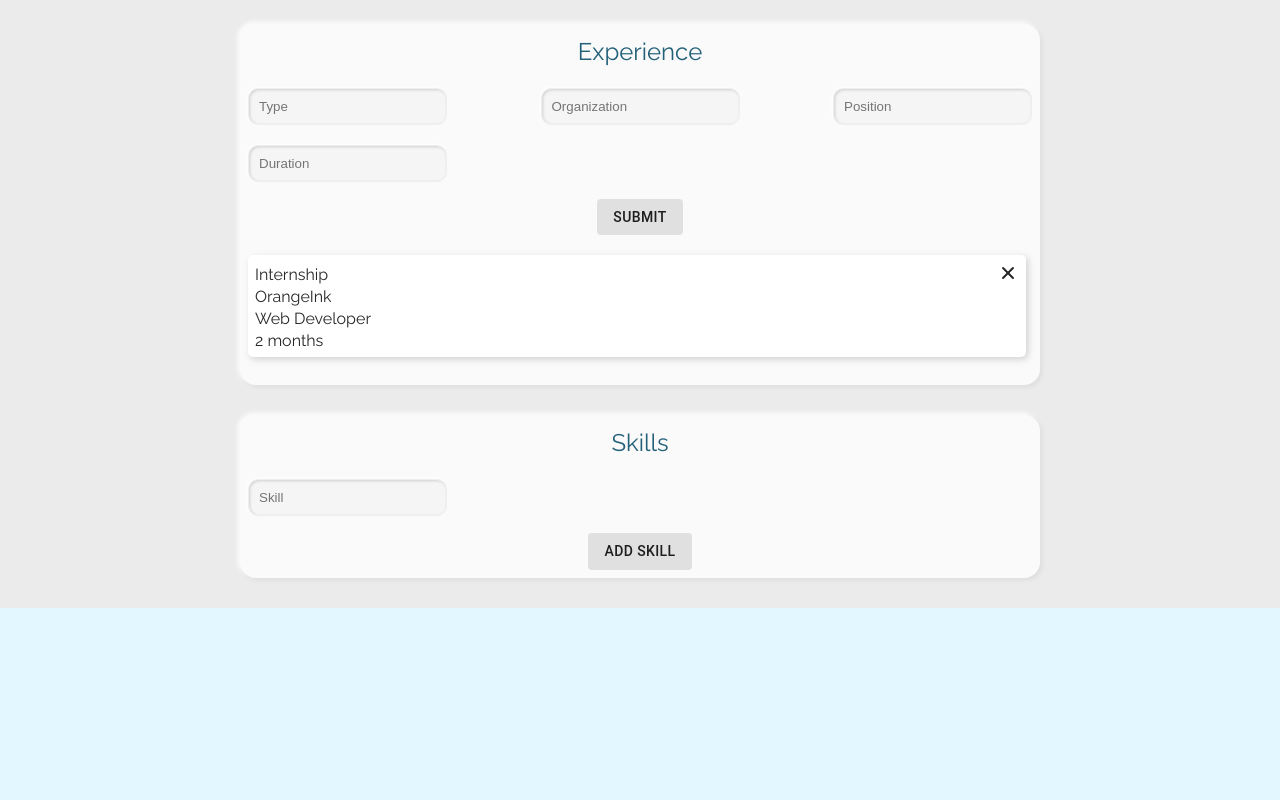
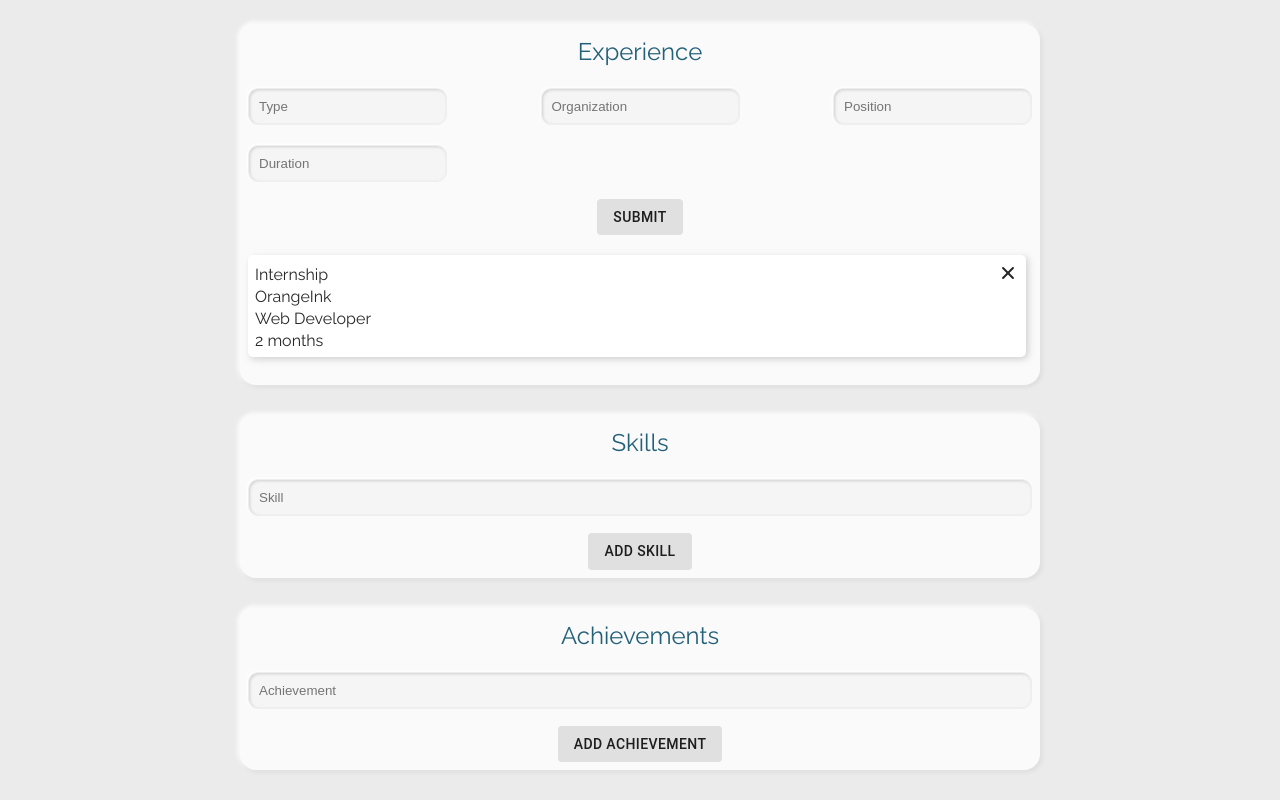
Before and after one commit to SBhattacharya45/resume-builder, a React (Create React App) app: page /form in a window 1280 px wide. Shown: the part 1014-1814 px from the top of the page. Before the commit the page ends 1622 px from the top, so only its background shows below. Built offline with nearby package versions, Linux system fonts and the light colour scheme.

Commit message:
added achievment field, adde new class for skills and achievemnt

```diff
--- a/src/containers/FormContainer/FormContainer.js
+++ b/src/containers/FormContainer/FormContainer.js
@@ -95,7 +95,8 @@ class FormConatiner extends Component {
             position: 'Web Developer',
             duration: '2 months'
         }],
-        skills: []
+        skills: [],
+        achivs: []
     }
 
     inputChangedHandler = (event, key) => {
@@ -167,6 +168,22 @@ class FormConatiner extends Component {
         this.setState({skills: updatedSkills});
     }
 
+    achivSubmitHandler = (event) => {
+        event.preventDefault();
+        const data = new FormData(event.target);
+        let updatedAchivs = [...this.state.achivs];
+        updatedAchivs.push({
+            achiv: data.get('achiv')
+        })
+        this.setState({achivs: updatedAchivs});
+    }
+
+    achivDeleteHandler = (key) => {
+        let updatedAchivs = [...this.state.achivs];
+        updatedAchivs.splice(key, 1);
+        this.setState({achivs: updatedAchivs});
+    }
+
 
 
     render() {
@@ -223,6 +240,15 @@ class FormConatiner extends Component {
             <div>
                 {skillsArray.map((skillElement, igKey) => (
                     <Item key={igKey} id={igKey} delete={this.skillDeleteHandler} skill={skillElement.skill}/>
+                ))}
+            </div>
+        )
+
+        const achivsArray = this.state.achivs;
+        let achivs = (
+            <div>
+                {achivsArray.map((achivElement, igKey) => (
+                    <Item key={igKey} id={igKey} delete={this.achivDeleteHandler} skill={achivElement.achiv}/>
                 ))}
             </div>
         )
@@ -310,7 +336,7 @@ class FormConatiner extends Component {
                         <form onSubmit={this.skillSubmitHandler}>
                             <div className={classes.InputContainer}>
                                 <input
-                                className={classes.Input}
+                                className={classes.InputSingle}
                                 placeholder="Skill"
                                 type="text"
                                 name="skill"/>
@@ -322,6 +348,24 @@ class FormConatiner extends Component {
                         {skills}
                     </div>
                 </Grid>
+                <Grid item xs={12} sm={2}>
+                    <div className={classes.Container}>
+                        <h2>Achievements</h2>
+                        <form onSubmit={this.achivSubmitHandler}>
+                            <div className={classes.InputContainer}>
+                                <input
+                                className={classes.InputSingle}
+                                placeholder="Achievement"
+                                type="text"
+                                name="achiv"/>
+                            </div>
+                            <div className={classes.ButtonContainer}>
+                                <Button disableElevation variant="contained" className={classes.Button} type="submit">Add Achievement</Button>
+                            </div>
+                        </form>
+                        {achivs}
+                    </div>
+                </Grid>
             </Grid>
             </div>
         )
--- a/src/containers/FormContainer/FormContainer.module.css
+++ b/src/containers/FormContainer/FormContainer.module.css
@@ -53,6 +53,22 @@
     outline: rgb(179, 179, 179) auto 1px;
 }
 
+.InputSingle {
+    width: 100%;
+    padding: 10px;
+    box-sizing: border-box;
+    border-radius: 10px;
+    border: 1px solid #eee;
+    margin-top: 10px;
+    margin-bottom: 10px;
+    background-color: #f5f5f5;
+    box-shadow: inset 1px 1px 3px rgb(207, 207, 207), -1px -1px 3px white;
+}
+
+.InputSingle:focus{
+    outline: rgb(179, 179, 179) auto 1px;
+}
+
 .Button {
     background-color: rgb(70, 123, 145);
     border-radius: 5px;
```
